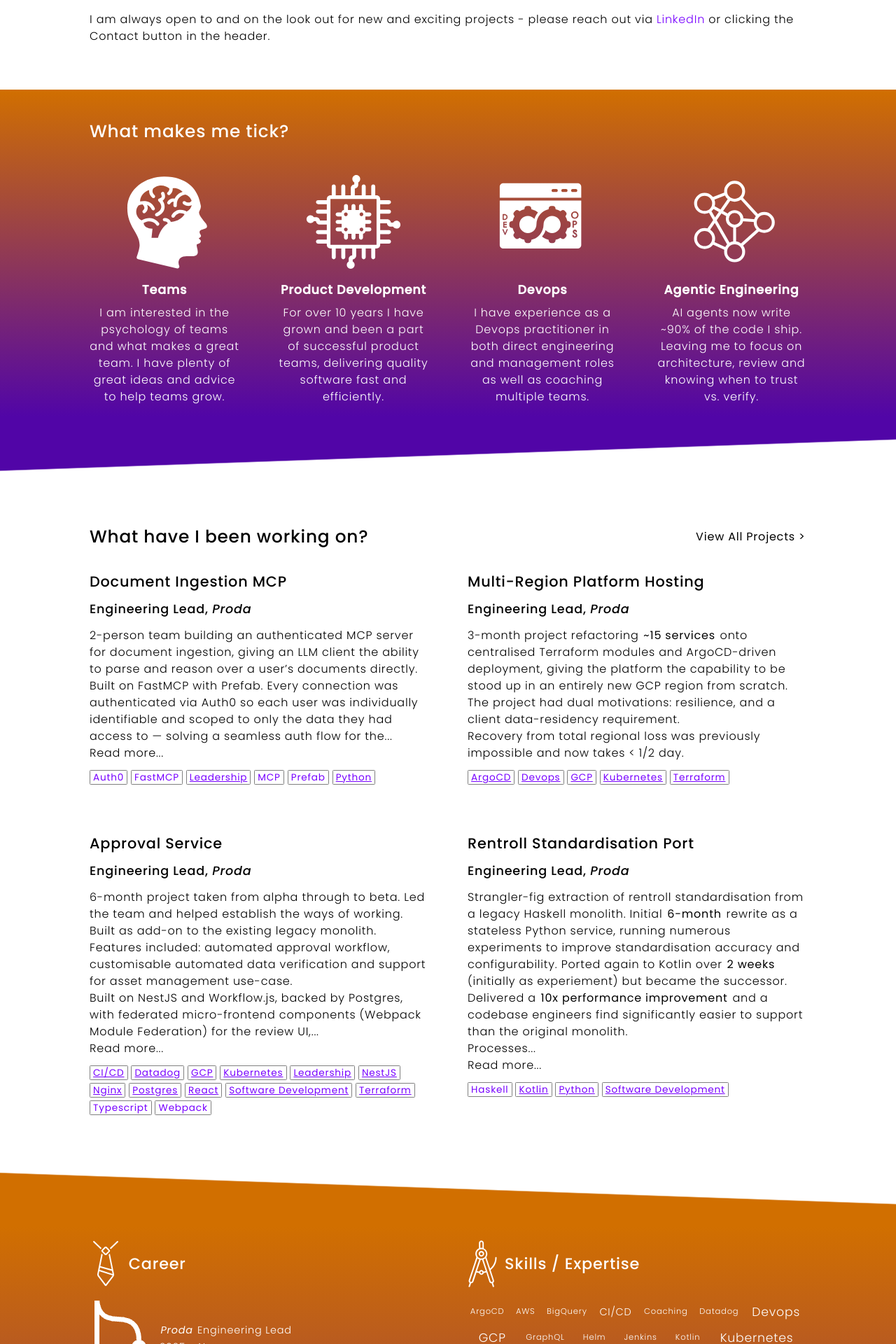
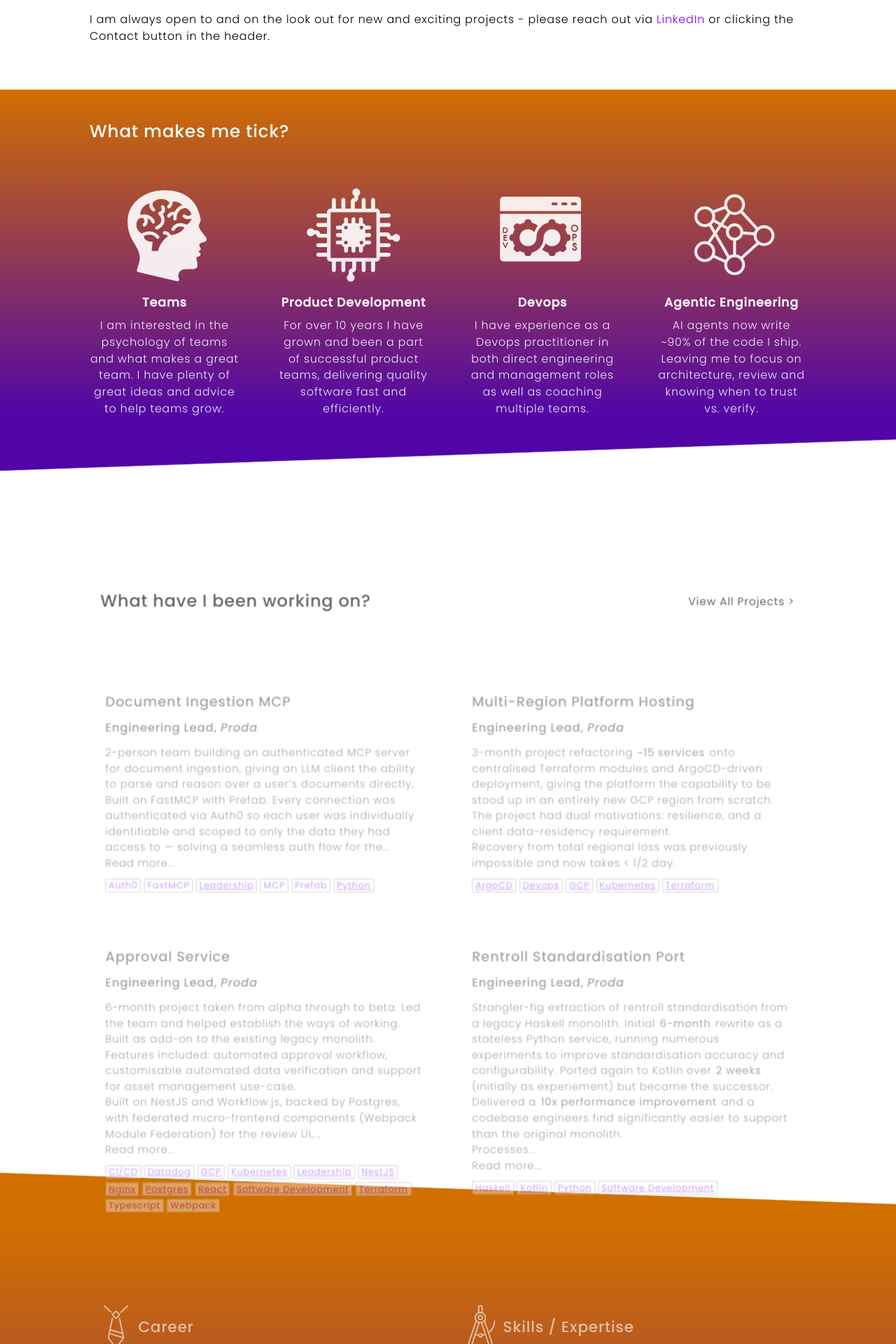
Before and after one commit to philwhiteuk/cv, a Jekyll site: the page built from pages/index.html, in a window 1280 px wide. Shown: the part 323-2243 px from the top of the page at 70% size. Built offline with Jekyll 4.4.1, drawn with Linux system fonts in a browser that asks for light colours.

Commit message:
✨ animate reveal

```diff
--- a/_includes/aside.html
+++ b/_includes/aside.html
@@ -1,7 +1,7 @@
 {% include line-break.html direction="left" %}
 <aside class="primary">
     {% if page.url == "/" or page.url == "/about"  %}
-    <div class="wrapper">
+    <div class="wrapper reveal">
         <div class="flex">
             <section class="column" aria-label="career-history">
                 <h2>Career</h2>
--- a/_includes/interests.html
+++ b/_includes/interests.html
@@ -1,7 +1,7 @@
 <dl id="interests" class="flex">
     {% assign interests = site.interests | sort: 'order' %}
     {% for interest in interests %}
-    <div aria-label="{{ interest.title | slugify }}" class="column">
+    <div aria-label="{{ interest.title | slugify }}" class="column reveal">
         <img src='{{ interest.image }}' alt='{{ interest.title }}' />
         <dt>{{ interest.title }}</dt>
         <dd>{{ interest.content }}</dd>
--- a/_includes/projects.html
+++ b/_includes/projects.html
@@ -10,7 +10,7 @@
 
 <section class="flex">
     {% for project in projects %}
-    <article class="project column">
+    <article class="project column reveal">
         <h3>{{ project.title }}</h3>
         <span>
         {% if project.role and project.org %}
--- a/_layouts/homepage.html
+++ b/_layouts/homepage.html
@@ -3,20 +3,20 @@
 ---
 
 <section id="welcome">
-    <div class="wrapper">
+    <div class="wrapper reveal">
         {{ content }}
     </div>
 </section>
 <div class="line-break-md"></div>
 <section class="primary">
     <div class="wrapper">
-        <h2>What makes me tick?</h2>
+        <h2 class="reveal">What makes me tick?</h2>
         {%- include interests.html -%}
     </div>
 </section>
 {% include line-break.html direction="right" %}
 <section>
-    <div class="wrapper">
+    <div class="wrapper reveal">
         <h2>What have I been working on?</h2>
         <a href="{{ 'projects' | relative_url }}" title="View all projects"><em>View All Projects ></em></a>
         {%- include projects.html shortlist=true -%}
--- a/_sass/theme/_base.scss
+++ b/_sass/theme/_base.scss
@@ -84,6 +84,22 @@
   font-style: normal;
   font-variant-ligatures: common-ligatures;
 }
+
+.reveal {
+  animation: reveal linear both;
+  animation-timeline: view();
+  animation-range: entry 10% cover 35%;
+}
+
+@keyframes reveal {
+  from { opacity: 0.6; transform: translateY(5rem) scale(0.97); }
+  to   { opacity: 1; transform: none; }
+}
+
+@media (prefers-reduced-motion: reduce) {
+  .card { animation: none; }
+}
+
 
 %bg-primary {
   background: $primary_bg;
```
Also changed, not shown: Gemfile.lock.
